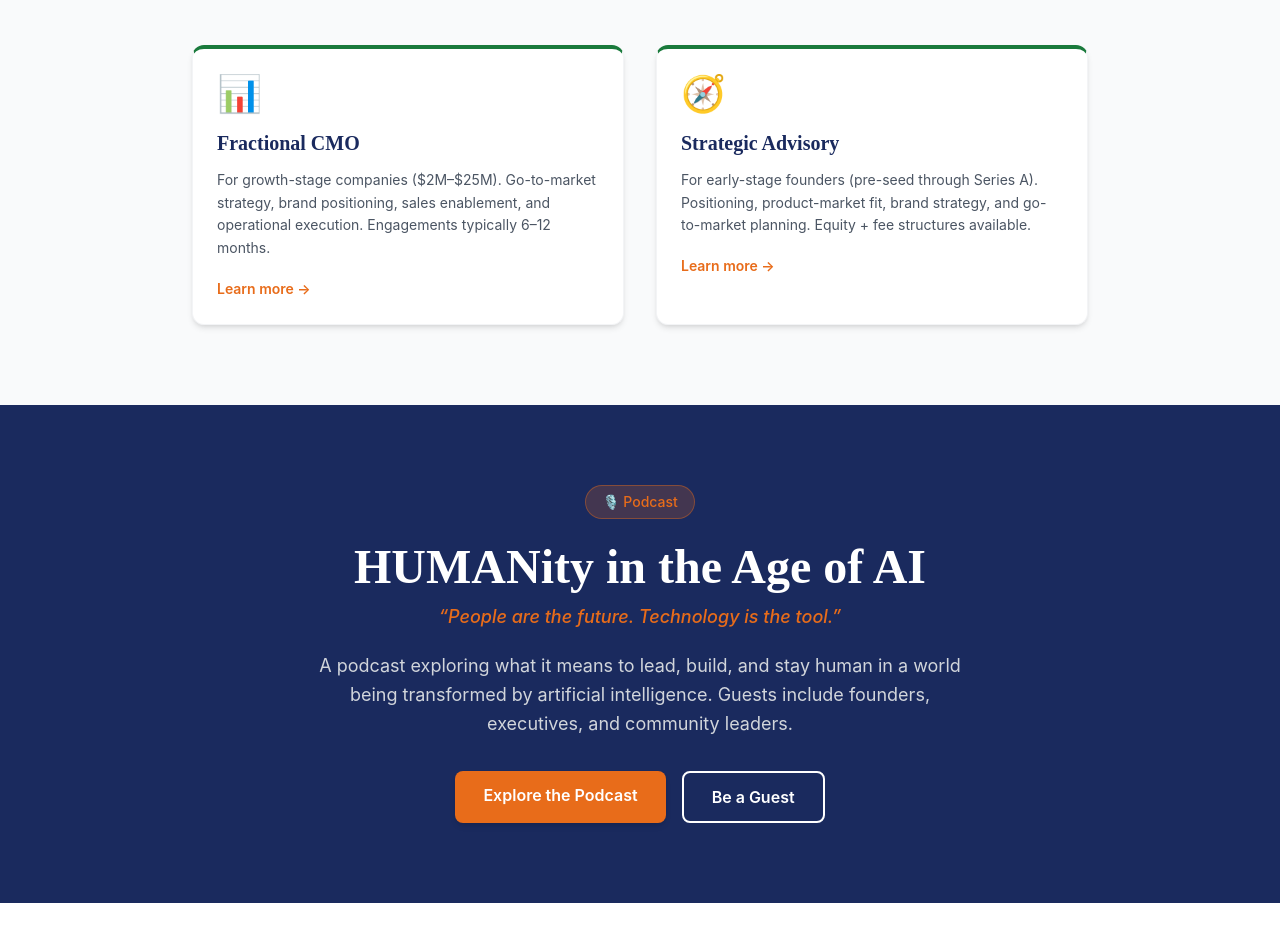
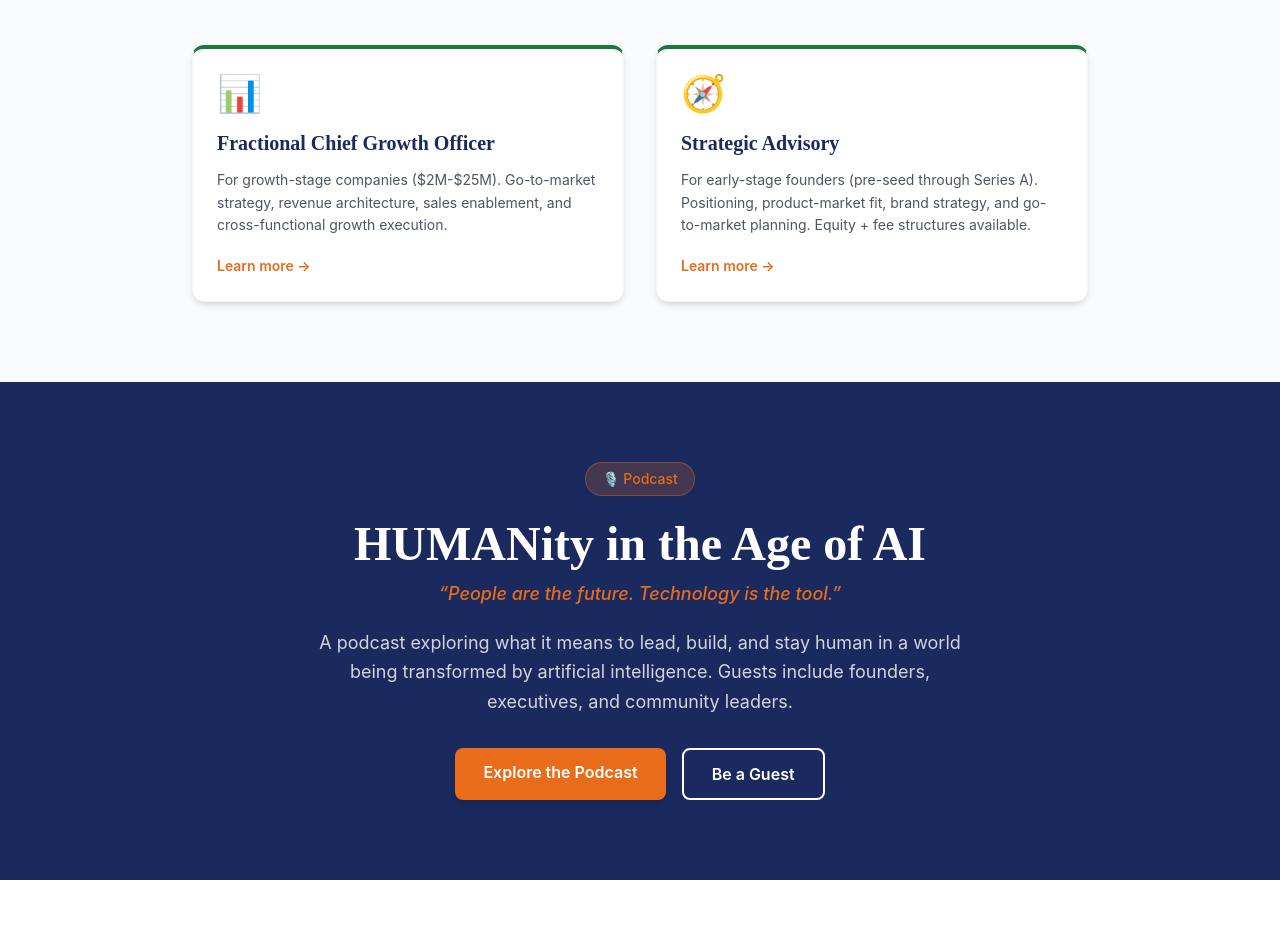
Before and after one commit to shubhalokg/shubhalok-website, a Next.js app: page / in a window 1280 px wide. Shown: the part 2320-3246 px from the top of the page. Built offline with nearby package versions, Linux system fonts and the light colour scheme.

Commit message:
Update Fractional CMO to Fractional Chief Growth Officer on Home page

```diff
--- a/app/(main)/page.tsx
+++ b/app/(main)/page.tsx
@@ -40,8 +40,8 @@ const differentiators = [
 
 const services = [
   {
-    title: 'Fractional CMO',
-    desc: 'For growth-stage companies ($2M–$25M). Go-to-market strategy, brand positioning, sales enablement, and operational execution. Engagements typically 6–12 months.',
+    title: 'Fractional Chief Growth Officer',
+    desc: 'For growth-stage companies ($2M-$25M). Go-to-market strategy, revenue architecture, sales enablement, and cross-functional growth execution.',
     href: '/services#fractional-cmo',
     icon: '📊',
   },
```
